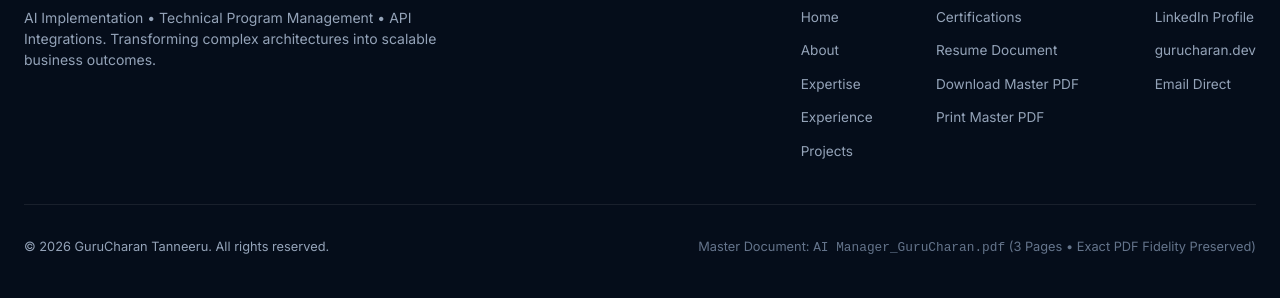
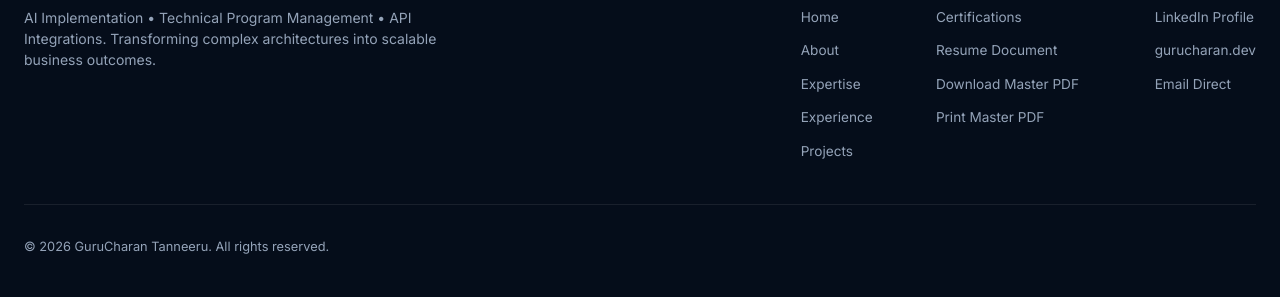
Before and after one commit to Balukodeboyina/GuruCharan-Tanneeru, a website with bundled scripts: page index.html in a window 1280 px wide. Shown: the part 9071-9369 px from the top of the page. Built offline with nearby package versions, Linux system fonts and the light colour scheme; files whose address does not match are found by name.

Commit message:
Remove master document note line from footer

```diff
--- a/index.html
+++ b/index.html
@@ -1124,9 +1124,6 @@
         <div>
           © <span id="currentYear">2026</span> GuruCharan Tanneeru. All rights reserved.
         </div>
-        <div style="color: var(--slate-500);">
-          Master Document: <code>AI Manager_GuruCharan.pdf</code> (3 Pages • Exact PDF Fidelity Preserved)
-        </div>
       </div>
     </div>
   </footer>
```
Also changed, not shown: public/index.html (+0 -3 lines).
